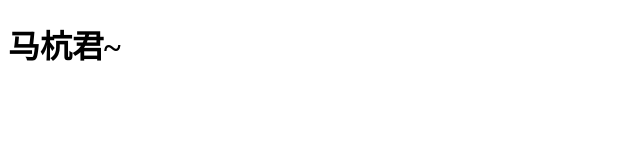
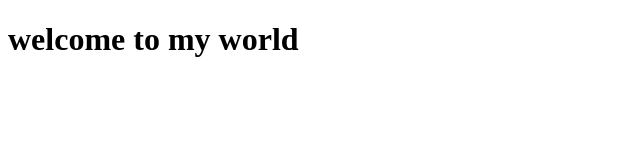
Before and after one commit to yeyunwen/yeyunwen.github.io, a plain HTML site: page index.html in a window 1280 px wide. Shown: the whole page, without its empty margins (0-640 px from the left). Drawn offline with Linux system fonts and the light colour scheme.

Commit message:
Update index.html
update index.html

```diff
--- a/index.html
+++ b/index.html
@@ -7,6 +7,6 @@
   <title>Document</title>
 </head>
 <body>
-  <h1>马杭君~</h1>
+  <h1>welcome to my world</h1>
 </body>
 </html>
```
